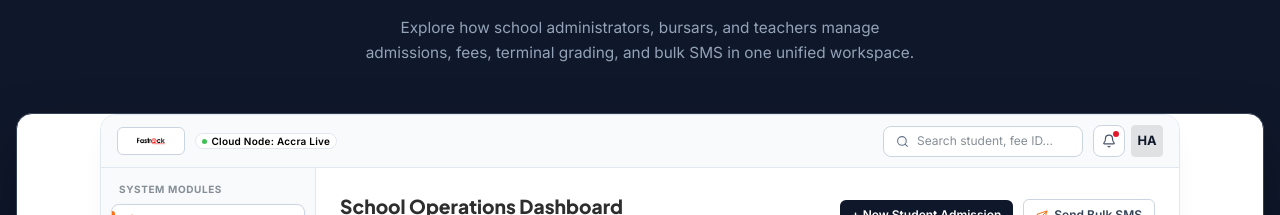
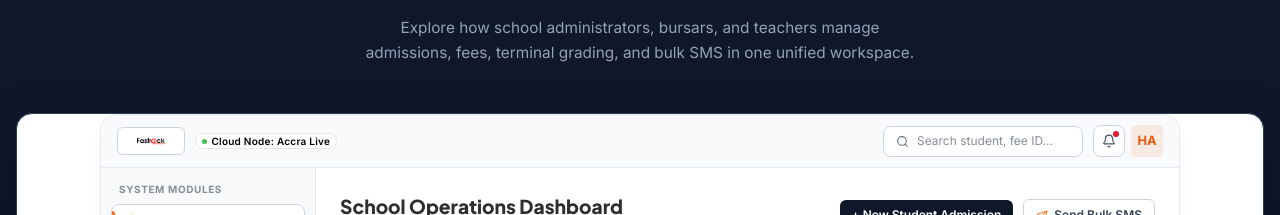
Before and after one commit to Fastrackgh/fastrack-home, a Next.js app: page / in a window 1280 px wide. Shown: the part 1022-1237 px from the top of the page. Built offline with nearby package versions, Linux system fonts and the light colour scheme.

Commit message:
feat: add fastrackOrange color palette and update obsidian tokens and UI styling constants

```diff
--- a/src/theme/theme.ts
+++ b/src/theme/theme.ts
@@ -14,6 +14,20 @@ const fastrackRed: MantineColorsTuple = [
   '#68040d', // 9: deepest wine
 ];
 
+// 10-shade Fastrack Orange Palette
+const fastrackOrange: MantineColorsTuple = [
+  '#fff7ed', // 0: softest cream
+  '#ffedd5', // 1: light badge background
+  '#fed7aa', // 2: soft border
+  '#fdba74', // 3: warm accent
+  '#fb923c', // 4: vibrant secondary
+  '#f97316', // 5: [PRIMARY] Fastrack Orange
+  '#ea580c', // 6: [HOVER] Deep Orange
+  '#c2410c', // 7: dark active
+  '#9a3412', // 8: dark accent
+  '#7c2d12', // 9: deepest amber
+];
+
 // Obsidian Charcoal Scale (The "Touch of Black")
 const obsidian: MantineColorsTuple = [
   '#f8fafc', // 0: platinum surface
@@ -25,13 +39,14 @@ const obsidian: MantineColorsTuple = [
   '#475569', // 6: slate heading
   '#334155', // 7: dark slate
   '#1e293b', // 8: midnight card
-  '#0b0f17', // 9: deep obsidian black
+  '#0f172a', // 9: deep obsidian black
 ];
 
 export const theme = createTheme({
   primaryColor: 'fastrackRed',
   colors: {
     fastrackRed,
+    fastrackOrange,
     obsidian,
   },
   fontFamily: 'var(--font-inter), -apple-system, BlinkMacSystemFont, sans-serif',
```
